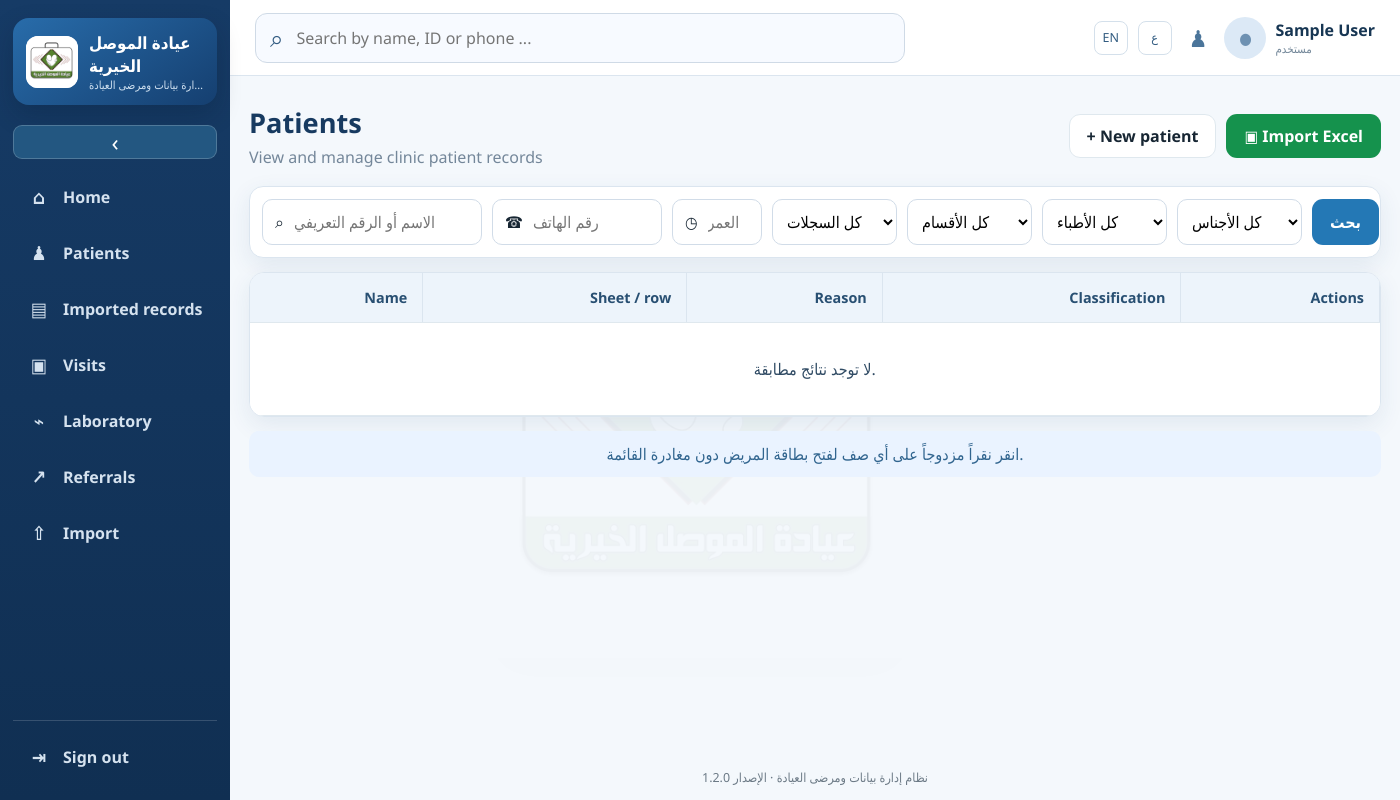
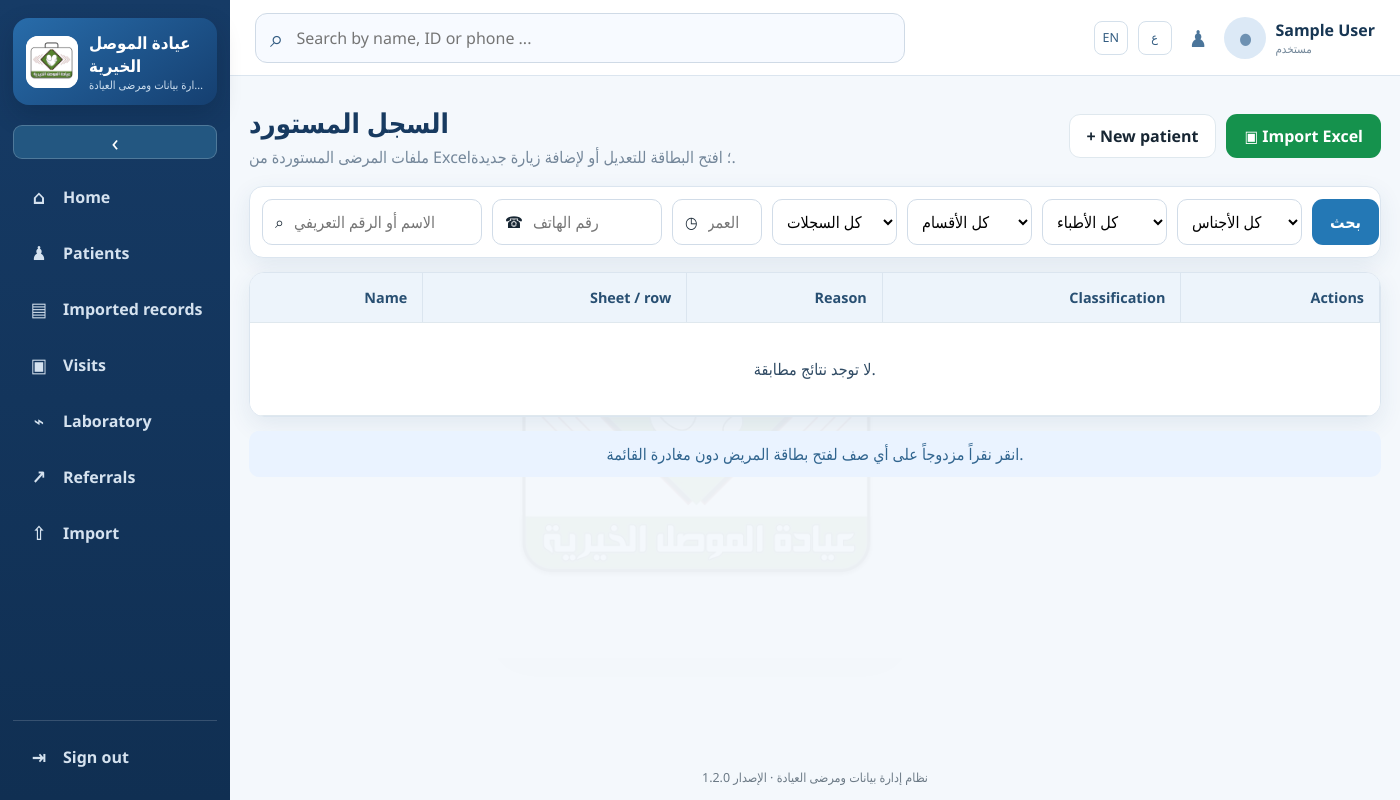
Before and after one commit to qadayas940-ui/ClinicDataSystem, a Django app: page /patients/imported/ in a window 1400 px wide. Run offline with Django 5.2, Linux system fonts and the light colour scheme; the visitor is signed in with stand-in values (Sample User, id 1); data that the repository does not hold is empty.

Commit message:
Update templates/patients/list.html for production 1.2.0

```diff
--- a/templates/patients/list.html
+++ b/templates/patients/list.html
@@ -2,7 +2,7 @@
 <div class="patient-screen" data-patient-screen data-initial-patient="{{ request.GET.patient|default:'' }}" data-change-token="{{ change_token }}" data-changes-url="{% url 'patients:changes' %}">
 <section class="patient-list-pane" data-patient-list>
   <button class="data-change-notice" type="button" data-change-notice hidden>توجد تحديثات جديدة من مستخدم آخر — اضغط للتحديث</button>
-  <div class="list-heading"><div><h1>{% if UI_LANG == 'en' %}Patients{% else %}قائمة المرضى{% endif %}</h1><p>{% if UI_LANG == 'en' %}View and manage clinic patient records{% else %}عرض وإدارة بيانات المرضى المسجلة في النظام{% endif %}</p></div><div class="button-row"><a class="btn btn-secondary" href="{% url 'patients:create' %}">+ {% if UI_LANG == 'en' %}New patient{% else %}تسجيل مريض جديد{% endif %}</a><a class="btn btn-excel" href="{% url 'importer:upload' %}">▣ {% if UI_LANG == 'en' %}Import Excel{% else %}استيراد من Excel{% endif %}</a></div></div>
+  <div class="list-heading"><div><h1>{% if source_only == 'excel' %}السجل المستورد{% elif UI_LANG == 'en' %}Patients{% else %}قائمة المرضى{% endif %}</h1><p>{% if source_only == 'excel' %}ملفات المرضى المستوردة من Excel؛ افتح البطاقة للتعديل أو لإضافة زيارة جديدة.{% elif UI_LANG == 'en' %}View and manage clinic patient records{% else %}عرض وإدارة بيانات المرضى المسجلة في النظام{% endif %}</p></div><div class="button-row"><a class="btn btn-secondary" href="{% url 'patients:create' %}">+ {% if UI_LANG == 'en' %}New patient{% else %}تسجيل مريض جديد{% endif %}</a><a class="btn btn-excel" href="{% url 'importer:upload' %}">▣ {% if UI_LANG == 'en' %}Import Excel{% else %}استيراد من Excel{% endif %}</a></div></div>
   <form class="patient-filters" method="get">
     <label class="filter-search"><span>⌕</span><input name="q" value="{{ query }}" autocomplete="off" data-live-patient-search data-search-url="{% url 'patients:search' %}" placeholder="الاسم أو الرقم التعريفي"></label>
     <label class="filter-search"><span>☎</span><input name="phone" value="{{ phone_query }}" inputmode="tel" placeholder="رقم الهاتف"></label>
@@ -11,7 +11,7 @@
     <select name="department" data-auto-submit><option value="">كل الأقسام</option>{% for item in departments %}<option value="{{ item.pk }}"{% if filters.department == item.pk|stringformat:'s' %} selected{% endif %}>{{ item.name }}</option>{% endfor %}</select>
     <select name="doctor" data-auto-submit><option value="">كل الأطباء</option>{% for item in doctors %}<option value="{{ item.pk }}"{% if filters.doctor == item.pk|stringformat:'s' %} selected{% endif %}>{{ item.canonical_name }}</option>{% endfor %}</select>
     <select name="gender" data-auto-submit><option value="">كل الأجناس</option>{% for value,label in gender_choices %}<option value="{{ value }}"{% if filters.gender == value %} selected{% endif %}>{{ label }}</option>{% endfor %}</select>
-    <button class="btn btn-primary" type="submit">بحث</button>{% if query or phone_query or age_query or filters.source or filters.department or filters.doctor or filters.gender or filters.status %}<a class="clear-filter" href="{% url 'patients:list' %}">مسح</a>{% endif %}
+    <button class="btn btn-primary" type="submit">بحث</button>{% if query or phone_query or age_query or filters.source or filters.department or filters.doctor or filters.gender or filters.status %}<a class="clear-filter" href="{% if source_only == 'excel' %}{% url 'patients:imported' %}{% else %}{% url 'patients:list' %}{% endif %}">مسح</a>{% endif %}
   </form>
   <div class="patient-table-card"><table class="patient-table"><thead><tr><th>{% if UI_LANG == 'en' %}Name{% else %}الاسم{% endif %}</th><th>{% if UI_LANG == 'en' %}Sheet / row{% else %}الورقة / الصف{% endif %}</th><th>{% if UI_LANG == 'en' %}Reason{% else %}السبب{% endif %}</th><th>{% if UI_LANG == 'en' %}Classification{% else %}التصنيف{% endif %}</th><th>{% if UI_LANG == 'en' %}Actions{% else %}الحالة{% endif %}</th></tr></thead><tbody>
   {% for patient in page %}{% with source=patient.latest_source_row visit=patient.latest_visit %}<tr data-patient-row data-drawer-url="{% url 'patients:drawer' patient.pk %}"><td><div class="patient-name-cell"><span class="patient-avatar {{ patient.gender }}">●</span><span><b data-row-name>{{ patient.display_name }}</b><small>{{ patient.internal_code }} · {% if patient.source_type == 'excel' %}السجل المستورد{% else %}مسجل يدوياً{% endif %}{% if patient.external_id %} · {{ patient.external_id }}{% endif %}</small></span></div></td><td>{% if patient.source_sheet %}{{ patient.source_sheet }} / {{ patient.source_row|default:"—" }}{% elif source %}{{ source.sheet.sheet_name }} / {{ source.original_row_number }}{% else %}إدخال يدوي{% endif %}</td><td>{% if source.flag_reasons %}{{ source.flag_reasons|join:"، " }}{% elif visit and visit.chief_complaint %}{{ visit.chief_complaint }}{% else %}ملف مريض{% endif %}</td><td>{% if source %}<span class="classification class-{{ source.classification }}">{{ source.get_classification_display }}</span>{% else %}<span class="classification class-ready">مسجل</span>{% endif %}</td><td class="row-actions"><button class="btn btn-outline" type="button" data-open-drawer>مراجعة / تعديل</button><a class="btn btn-primary btn-small" href="{% url 'visits:create_for_patient' patient.pk %}">+ إضافة</a></td></tr>{% endwith %}{% empty %}<tr><td colspan="5" class="empty-state">لا توجد نتائج مطابقة.</td></tr>{% endfor %}
```
